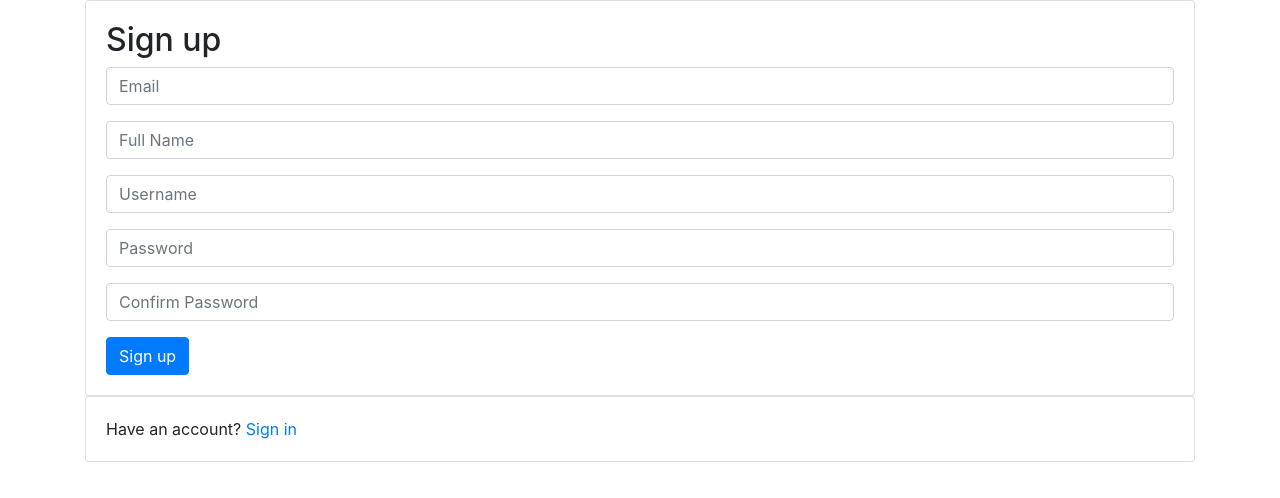
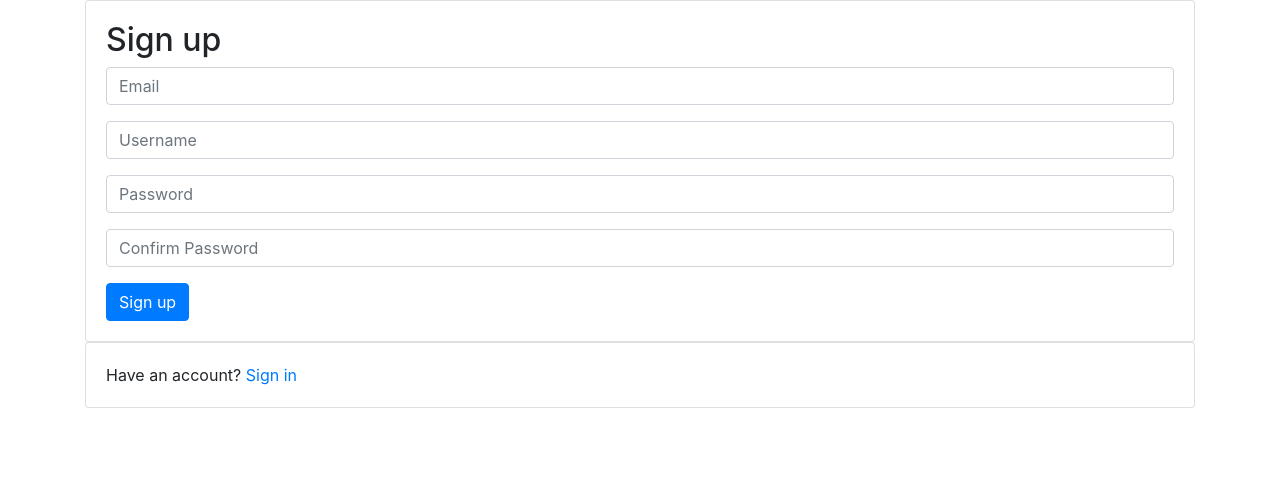
Before and after one commit to waiscodes/Recs-Page, a React (Create React App) app: page /signup in a window 1280 px wide. Shown: the top 498 px of the page. Built offline with nearby package versions, Linux system fonts and the light colour scheme; no server answers.

Commit message:
removed full name input to add to it to complete profile section

```diff
--- a/src/pages/SignupPage.jsx
+++ b/src/pages/SignupPage.jsx
@@ -56,15 +56,6 @@ const SignupPage = () => {
               />
             </Form.Group>
             <Form.Group>
-              <Form.Label className='d-none'>Full Name</Form.Label>
-              <Form.Control
-                type='text'
-                placeholder='Full Name'
-                required
-                ref={nameRef}
-              />
-            </Form.Group>
-            <Form.Group>
               <Form.Label className='d-none'>Username</Form.Label>
               <Form.Control
                 type='text'
```
